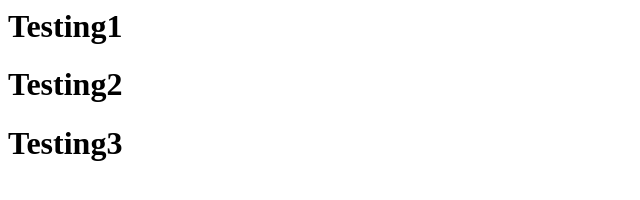
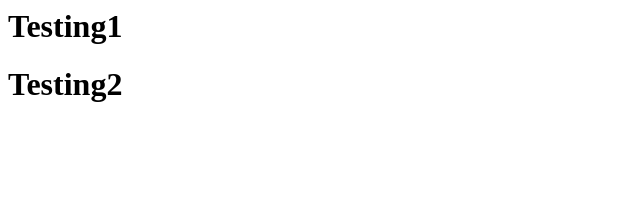
Before and after one commit to VindyNuku/test-vindyProject, a plain HTML site: page index.html in a window 1280 px wide. Shown: the whole page, without its empty margins (0-640 px from the left). Drawn offline with Linux system fonts and the light colour scheme.

Commit message:
Update index.html

```diff
--- a/index.html
+++ b/index.html
@@ -1,3 +1,2 @@
 <h1>Testing1</h1>
 <h1>Testing2</h1>
-<h1>Testing3</h1>
```
